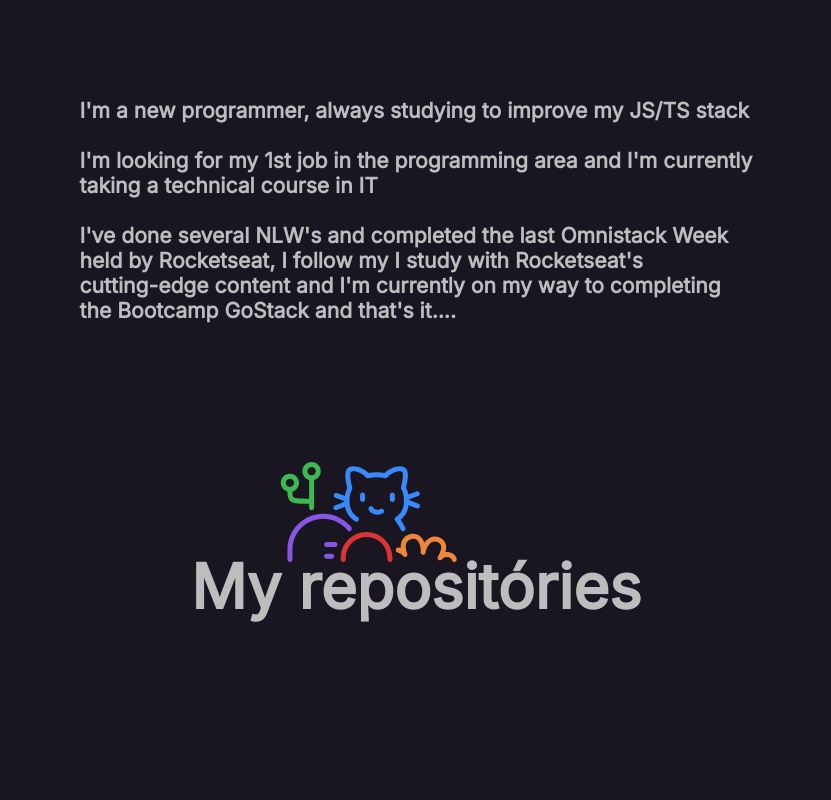
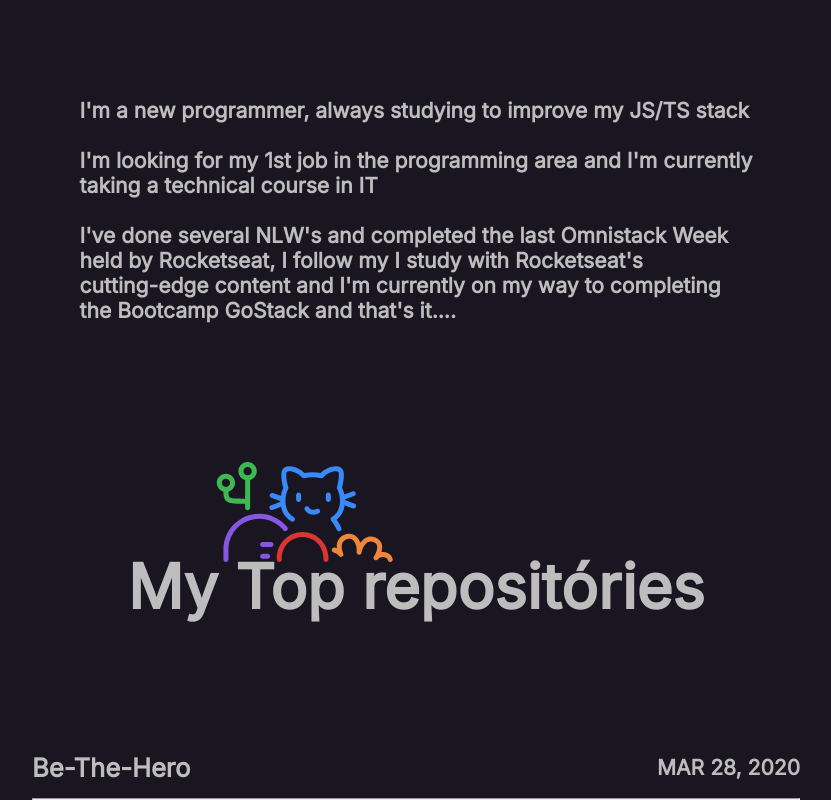
Before and after one commit to Vitor-Klein/Portifolio, a Next.js app: page / in a window 1280 px wide. Shown: the part 543-1343 px from the top of the page, without its empty margins (224-1055 px from the left). Before the commit the page ends 1180 px from the top, so only its background shows below. Built offline with nearby package versions, Linux system fonts and the light colour scheme.

Commit message:
create first repo

```diff
--- a/src/pages/index.tsx
+++ b/src/pages/index.tsx
@@ -53,7 +53,15 @@
               width={400}
               style={{ marginLeft: '-21px' }}
             />
-            <h1>My repositóries</h1>
+            <h1>My Top repositóries</h1>
+          </div>
+
+          <div className={styles.repo} onClick={() => {}}>
+            <div className={styles.repoTexts}>
+              <h1>Be-The-Hero</h1>
+              <h2>MAR 28, 2020 </h2>
+            </div>
+            <hr />
           </div>
 
         </div>
--- a/src/styles/home.module.scss
+++ b/src/styles/home.module.scss
@@ -49,6 +49,21 @@
         font-size: 4.8rem;
       }
     }
+
+   .repo{
+     margin-top: 10rem;
+     cursor: pointer;
+
+    .repoTexts{
+      display: flex;
+      justify-content:space-between;
+      align-items:center;
+      width: 60rem;
+    }
+    hr{
+      margin-top:1.2rem
+    }
+   }
   }
 }
 
@@ -65,4 +80,9 @@
       font-size: 3rem;
     }
   }
+  .repo{
+    .repoTexts{
+      width: 20rem;
+    }
+  }
 }
```
